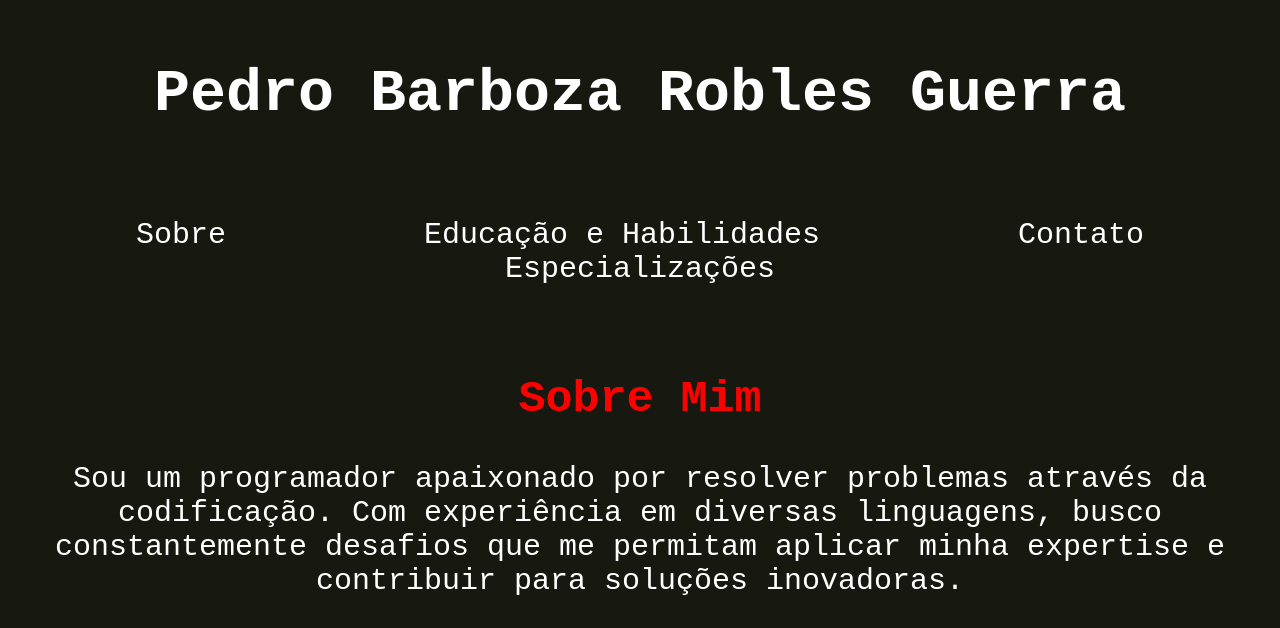
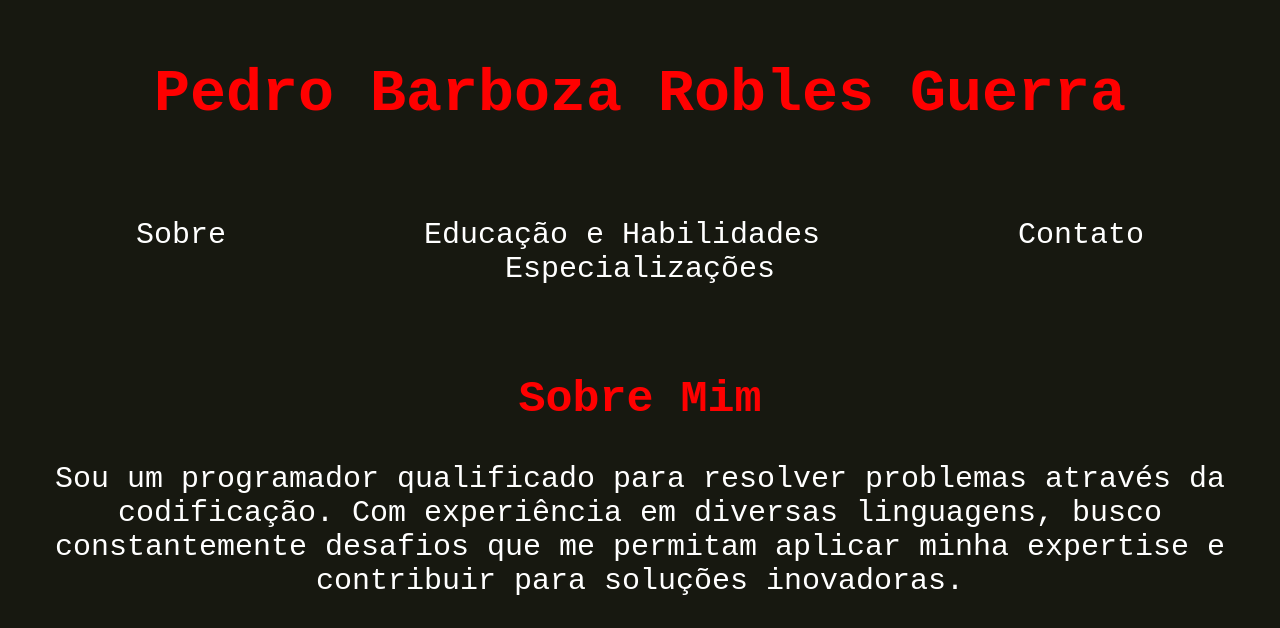
Before and after one commit to PedroGuerra15/SITE-PESSOAL, a plain HTML site: page index.html in a window 1280 px wide. Shown: the top 628 px of the page. Drawn offline with Linux system fonts and the light colour scheme.

Commit message:
quinto commit

```diff
--- a/index.html
+++ b/index.html
@@ -23,7 +23,7 @@
     <main>
         <section id="sobre">
             <h2>Sobre Mim</h2>
-            <p>Sou um programador apaixonado por resolver problemas através da
+            <p>Sou um programador qualificado para resolver problemas através da
                 codificação. Com experiência em diversas linguagens, busco
                 constantemente desafios que me permitam aplicar minha expertise e
                 contribuir para soluções inovadoras.</p>
--- a/style.css
+++ b/style.css
@@ -49,6 +49,7 @@ footer {
 
 h1{
     font-size: 60px;
+    color: red;
 }
 
 h2 {
```
